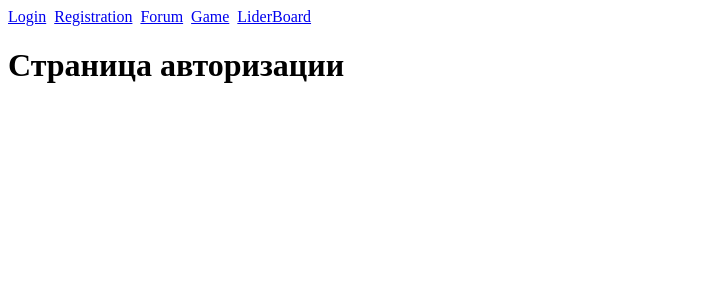
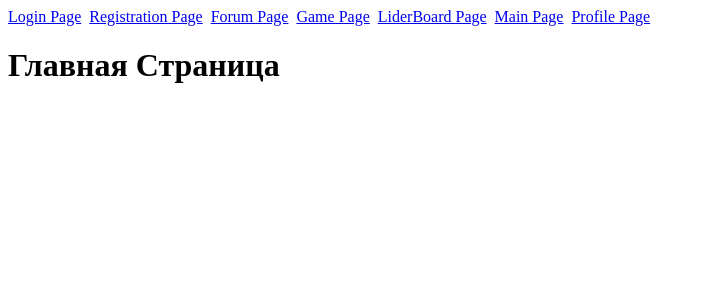
Before and after one commit to Glazoff/client-server-template-with-vite, a React (Vite) app in the folder packages/client/: page / in a window 1280 px wide. Shown: the top 300 px of the page, without its empty margins (0-705 px from the left). Built offline with nearby package versions, Linux system fonts and the light colour scheme.

Commit message:
создал роуты

```diff
--- /dev/null
+++ b/packages/client/src/Profile/Profile.tsx
@@ -0,0 +1,5 @@
+export default function Profile () {
+  return (
+    <h1>Страница профиля</h1>
+  )
+}
--- /dev/null
+++ b/packages/client/src/components/Main/Main.tsx
@@ -0,0 +1,5 @@
+export default function Main () {
+  return (
+    <h1>Главная Страница</h1>
+  )
+}
--- a/packages/client/src/components/Router/Router.tsx
+++ b/packages/client/src/components/Router/Router.tsx
@@ -12,15 +12,19 @@ import Forum from "../Forum/Forum";
 import Game from "../Game/Game";
 import LiderBoard from "../LiderBoard/LiderBoard";
 import NotFoundPage from "../404/404";
+import Profile from "../../Profile/Profile";
+import Main from "../Main/Main";
 
 const router = createBrowserRouter(
   createRoutesFromElements(
     <Route path="/" element={<Layout />}>
-      <Route index path="" element={<Login />} />
+      <Route path="login" element={<Login />} />
       <Route path="registration" element={<Registration />} />
       <Route path="forum" element={<Forum />} />
       <Route path="game" element={<Game />} />
       <Route path="lider-board" element={<LiderBoard />} />
+      <Route path="profile" element={<Profile />} />
+      <Route index path="" element={<Main />} />
       <Route path="*" element={<NotFoundPage />} />
     </Route>
   )
@@ -28,15 +32,18 @@ const router = createBrowserRouter(
 
 
 // этот компонент в последсвии удалится
+// страница топика форума будет по айди скорее всего
 function Layout () {
   return (
     <>
       <nav>
-        <Link to="/">Login</Link>&nbsp;&nbsp;
-        <Link to="/registration">Registration</Link>&nbsp;&nbsp;
-        <Link to="/forum">Forum</Link>&nbsp;&nbsp;
-        <Link to="/game">Game</Link>&nbsp;&nbsp;
-        <Link to="/lider-board">LiderBoard</Link>&nbsp;&nbsp;
+        <Link to="/login">Login Page</Link>&nbsp;&nbsp;
+        <Link to="/registration">Registration Page</Link>&nbsp;&nbsp;
+        <Link to="/forum">Forum Page</Link>&nbsp;&nbsp;
+        <Link to="/game">Game Page</Link>&nbsp;&nbsp;
+        <Link to="/lider-board">LiderBoard Page</Link>&nbsp;&nbsp;
+        <Link to="/">Main Page</Link>&nbsp;&nbsp;
+        <Link to="/profile">Profile Page</Link>&nbsp;&nbsp;
       </nav>
       <Outlet />
     </>
```
